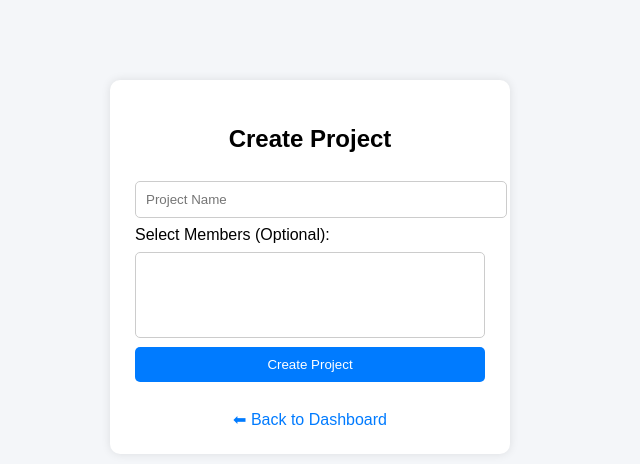
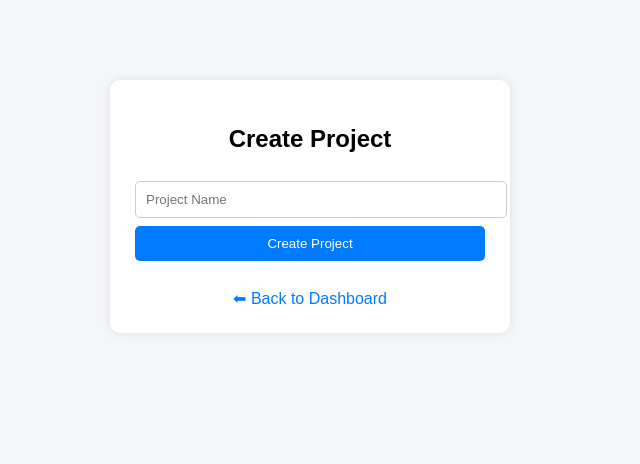
Before and after one commit to Srilatha-31/task, a Flask app: page /create_project in a window 1280 px wide. Shown: the top 464 px of the page, without its empty margins (330-970 px from the left). Run offline with Flask 3, Linux system fonts and the light colour scheme; the visitor is signed in with stand-in values (Sample User, id 1); data that the repository does not hold is empty.

```diff
--- a/templates/create_project.html
+++ b/templates/create_project.html
@@ -16,13 +16,7 @@
         <!-- Project Name -->
         <input type="text" name="name" placeholder="Project Name" required>
 
-        <!-- OPTIONAL: Add Members -->
-        <label>Select Members (Optional):</label>
-        <select name="members" multiple>
-            {% for user in users %}
-            <option value="{{ user.id }}">{{ user.name }}</option>
-            {% endfor %}
-        </select>
+
 
         <button type="submit">Create Project</button>
 
```
